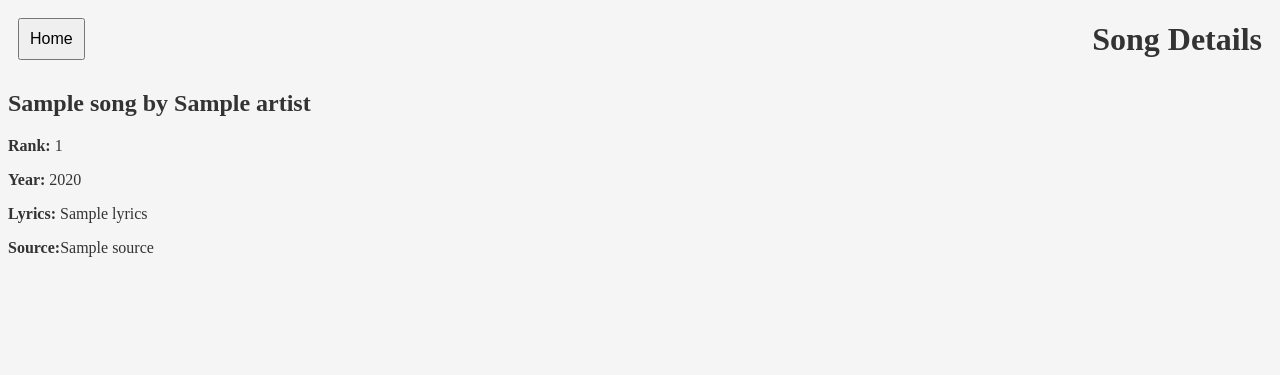
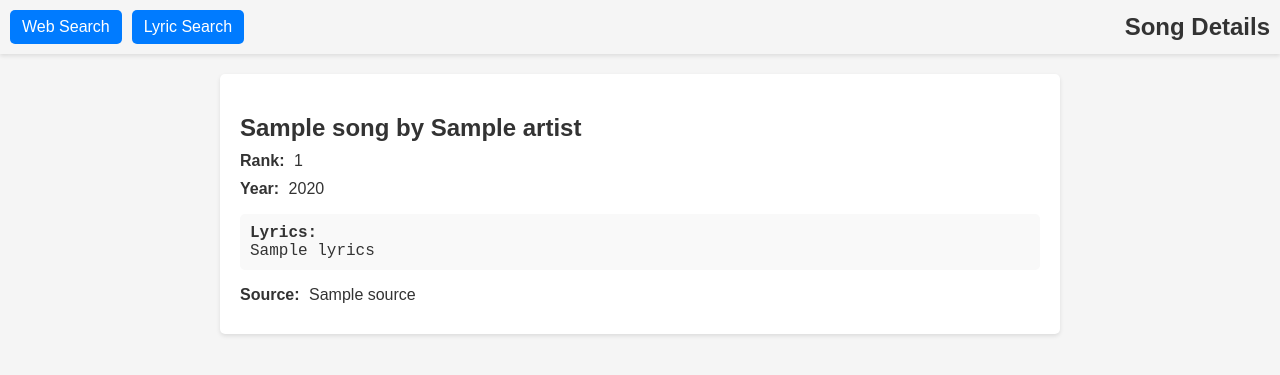
Before and after one commit to SrBlank/DB-ElasticSearch, a Flask app: template templates/song_details.html in a window 1280 px wide. Shown: the top 375 px of the page. Run offline with Flask 3, Linux system fonts and the light colour scheme; the template is opened without the code that fills it: most values are stand-ins (such as "Sample title", 1, 10 or a date in 2020).

Commit message:
on flask

```diff
--- a/app.py
+++ b/app.py
@@ -6,7 +6,7 @@ from dotenv import load_dotenv, find_dotenv
 import os
 
 app = Flask(__name__)
-es = Elasticsearch("http://localhost:9200")
+es = Elasticsearch("http://projeslatic.internal:9200")
 
 GOOGLE_API = os.getenv('GOOGLE_API')
 CX = os.getenv('CX')
@@ -87,5 +87,5 @@ def search_lyrics():
     return jsonify(results)
 
 
-if __name__ == '__main__':
-    app.run(debug=True)
+#if __name__ == '__main__':
+#    app.run(debug=True)
--- /dev/null
+++ b/requirements.txt
@@ -0,0 +1,6 @@
+Flask
+gunicorn
+elasticsearch
+pandas
+python-dotenv
+requests
--- a/static/styles.css
+++ b/static/styles.css
@@ -1,6 +1,9 @@
 body.light-theme {
     background-color: #f5f5f5;
     color: #333;
+    font-family: Arial, sans-serif;
+    margin: 0;
+    padding: 0;
 }
 
 .top-nav {
@@ -8,10 +11,13 @@ body.light-theme {
     justify-content: space-between;
     align-items: center;
     padding: 10px;
+    background-color: #fff;
+    box-shadow: 0 2px 4px rgba(0, 0, 0, 0.1);
 }
 
 .top-nav h1 {
     margin: 0;
+    font-size: 24px;
 }
 
 .search-container {
@@ -20,15 +26,25 @@ body.light-theme {
 }
 
 #searchInput {
-    width: 50%;
+    width: 60%;
     padding: 10px;
     font-size: 16px;
+    border: 1px solid #ccc;
+    border-radius: 5px;
 }
 
 button {
-    padding: 10px;
+    padding: 10px 20px;
     font-size: 16px;
     cursor: pointer;
+    background-color: #007bff;
+    color: #fff;
+    border: none;
+    border-radius: 5px;
+}
+
+button:hover {
+    background-color: #0056b3;
 }
 
 #results {
@@ -37,7 +53,25 @@ button {
 }
 
 .result-item {
-    margin-bottom: 10px;
+    margin-bottom: 20px;
     padding: 10px;
     border: 1px solid #ccc;
+    border-radius: 5px;
+    background-color: #fff;
+    box-shadow: 0 2px 4px rgba(0, 0, 0, 0.1);
 }
+
+.result-title {
+    font-size: 18px;
+    margin-bottom: 5px;
+}
+
+.result-meta {
+    font-size: 15px;
+    color: #666;
+}
+
+.result-snippet {
+    margin-top: 10px;
+    font-size: 16px;
+}
--- a/templates/index.html
+++ b/templates/index.html
@@ -10,7 +10,7 @@
     <header>
         <div class="top-nav">
             <a href="/lyrics_search"><button class="home-button">Lyrics Search</button></a>
-            <h1>RafiqSearch</h1>
+            <h1>Rafiq-WebSearch</h1>
         </div>
     </header>
     <div class="search-container">
--- a/templates/song_details.html
+++ b/templates/song_details.html
@@ -5,11 +5,76 @@
     <meta name="viewport" content="width=device-width, initial-scale=1.0">
     <title>Song Details</title>
     <link rel="stylesheet" href="{{ url_for('static', filename='styles.css') }}">
+    <style>
+        body {
+            font-family: Arial, sans-serif;
+            margin: 0;
+            padding: 0;
+            background-color: #f5f5f5;
+            color: #333;
+        }
+        .top-nav {
+            display: flex;
+            justify-content: space-between;
+            align-items: center;
+            padding: 10px;
+            background-color: #f5f5f5;
+            box-shadow: 0 2px 4px rgba(0, 0, 0, 0.1);
+        }
+        .top-nav h1 {
+            margin: 0;
+            font-size: 24px;
+        }
+        .home-buttons {
+            display: flex;
+            gap: 10px; /* Adjust the gap between buttons as needed */
+        }
+        .home-buttons button {
+            padding: 8px 12px;
+            font-size: 16px;
+            cursor: pointer;
+            background-color: #007bff;
+            color: #fff;
+            border: none;
+            border-radius: 5px;
+        }
+        .home-buttons button:hover {
+            background-color: #0056b3;
+        }
+        .song-details-container {
+            max-width: 800px;
+            margin: 20px auto;
+            padding: 20px;
+            background-color: #fff;
+            border-radius: 5px;
+            box-shadow: 0 2px 4px rgba(0, 0, 0, 0.1);
+        }
+        .song-details-container h2 {
+            margin-bottom: 10px;
+        }
+        .song-details-container p {
+            margin: 10px 0;
+        }
+        .song-details-container p strong {
+            margin-right: 5px;
+        }
+        .song-details-container pre {
+            white-space: pre-wrap;
+            font-family: 'Courier New', Courier, monospace;
+            background-color: #f9f9f9;
+            padding: 10px;
+            border-radius: 5px;
+            overflow-x: auto;
+        }
+    </style>
 </head>
-<body class="light-theme">
+<body>
     <header>
         <div class="top-nav">
-            <a href="/"><button class="home-button">Home</button></a>
+            <div class="home-buttons">
+                <a href="/"><button class="home-button">Web Search</button></a>
+                <a href="/lyrics_search"><button class="home-button">Lyric Search</button></a>
+            </div>
             <h1>Song Details</h1>
         </div>
     </header>
@@ -17,8 +82,8 @@
         <h2>{{ song.Song }} by {{ song.Artist }}</h2>
         <p><strong>Rank:</strong> {{ song.Rank }}</p>
         <p><strong>Year:</strong> {{ song.Year }}</p>
-        <p><strong>Lyrics:</strong> {{ song.Lyrics }}</p>
-        <p><strong>Source:</strong>{{ song.Source }}</p>
+        <pre><strong>Lyrics:</strong><br>{{ song.Lyrics }}</pre>
+        <p><strong>Source:</strong> {{ song.Source }}</p>
     </div>
 </body>
 </html>
--- a/testing/moveCSVtoDB.py
+++ b/testing/moveCSVtoDB.py
@@ -2,7 +2,7 @@ from elasticsearch import Elasticsearch
 import csv
 
 # Connect to Elasticsearch
-es = Elasticsearch("http://localhost:9200")
+es = Elasticsearch("https://projeslatic.fly.dev:9200")
 
 # Delete the existing index if it exists
 if es.indices.exists(index="lyrics"):
--- /dev/null
+++ b/testing/testInternal.py
@@ -0,0 +1,5 @@
+import requests
+
+#response = requests.get("https://projeslatic.internal:9200")
+response = requests.get("https://projeslatic.fly.dev/")
+print(response.json())
```
Also changed, not shown: fly.toml (added, +42 -0 lines), templates/lyric_search.html (+4 -3 lines), 3 other files.
